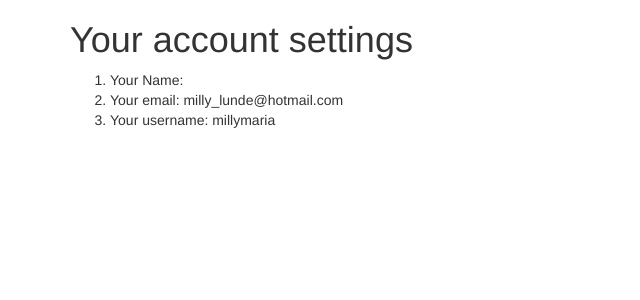
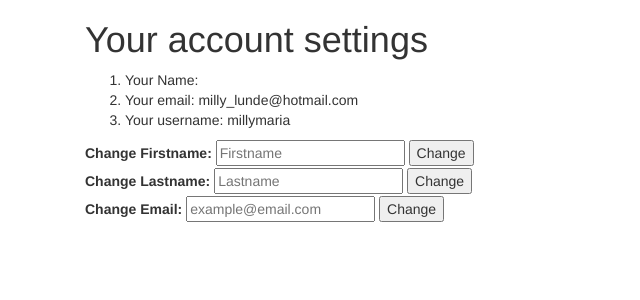
Before and after one commit to mmlunde/applikasjonen, a Django app: page /site_details/ in a window 1280 px wide. Shown: the top 300 px of the page, without its empty margins (0-640 px from the left). Run offline with Django 3.2, Linux system fonts and the light colour scheme; a user stored in the database is signed in; some libraries are stand-ins or nearby versions.

Commit message:
Added forms to 'account_settings.html' for changning firsname, lastname and email, and wrote the urls in 'site_details/urls.py' (but commented them out since they haven't been made in 'site_details/views.py'). Experimented with adding functionalites in 'users/views.py' and 'site_detail/views.py' but deleted the changes. Only the form has been added, functionality will be added later.

```diff
--- a/appen/site_details/templates/site_details/account_settings.html
+++ b/appen/site_details/templates/site_details/account_settings.html
@@ -3,12 +3,36 @@
 {% if user.is_anonymous %}
 	<p>You have to be signed in to see this page. Back to <a href="{% url 'frontpage' %}">Home</a></p>
 {% else %}
+<div class="container">
 <h1>Your account settings</h1>
 	<ol>
 		<li>Your Name: {{ user.first_name }} {{ user.last_name }}</li>
 		<li>Your email: {{ user.email }}</li>
 		<li>Your username: {{ user.username }}</li>
 	<ol>
-
+</div>
+<div class="container">
+	<form method="POST" action="">{% csrf_token %}
+		<div class="change-form">
+			<label for="changeFname">Change Firstname:</label>
+			<input type="text" class="control" name="firstname_change" id="changeFname" placeholder="Firstname">
+			<button type="submit" class="button">Change</button>
+		</div>
+	</form>
+	<form method="POST" action="">{% csrf_token %}
+		<div class="change-form">
+			<label for="changeLname">Change Lastname:</label>
+			<input type="text" class="control" name="lastname_change" id="changeLname" placeholder="Lastname">
+		<button type="submit" class="button">Change</button>
+		</div>
+	</form>
+	<form method="POST" action="">{% csrf_token %}
+		<div class="change-form">
+			<label for="changeEmail">Change Email:</label>
+			<input type="text" class="control" name="email_change" id="changeEmail" placeholder="example@email.com">
+			<button type="submit" class="button">Change</button>
+		</div>
+	</form>
+</div>
 {% endif %}
 {% endblock %}
--- a/appen/site_details/urls.py
+++ b/appen/site_details/urls.py
@@ -3,5 +3,7 @@
 
 urlpatterns = patterns('',
 	url(r'^$', views.account_settings, name='account_settings'),
-	#url(r'^test$', views.comment_rows, name='comment_rows'),
+	#url(r'^$', views.change_firstname, name='change_firstname'),
+	#url(r'^$', views.change_lastname, name='change_lastname'),
+	#url(r'^$', views.change_email, name='change_email'),
 )
--- a/appen/users/views.py
+++ b/appen/users/views.py
@@ -1,5 +1,6 @@
 from django.contrib.auth import authenticate, login, logout
 from django.contrib.auth.models import User
+from django.contrib import messages
 from django.shortcuts import render
 from django.shortcuts import redirect
 
```
Also changed, not shown: appen/db.sqlite3, appen/site_details/views.py (line endings or trailing spaces).
